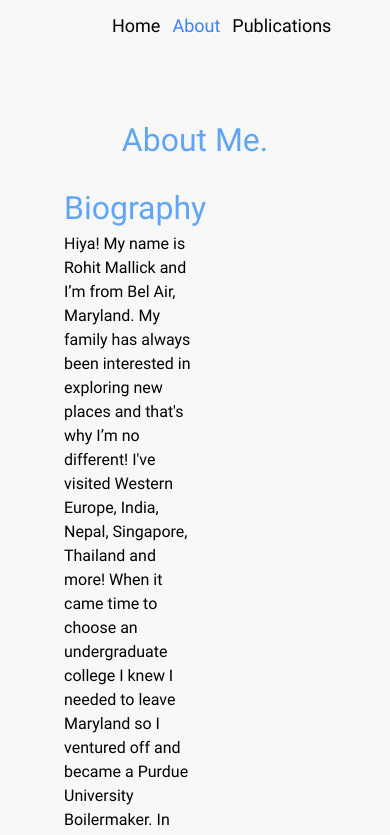
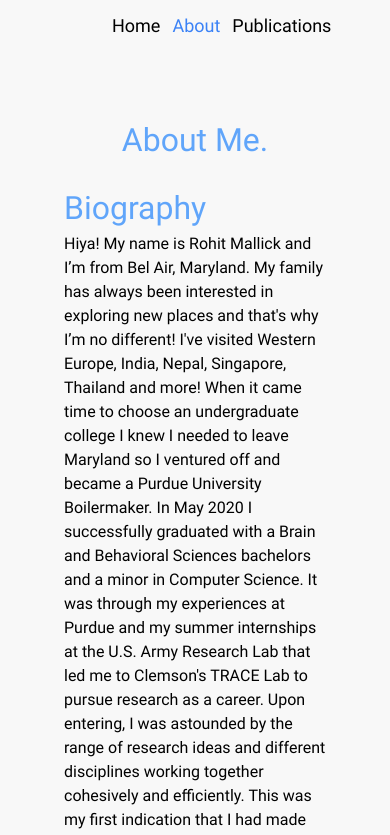
Before and after one commit to JaeGif/Rohit_Portfolio, a Next.js app: page /about in a window 390 px wide. Shown: the top 835 px of the page. Built offline with nearby package versions, Linux system fonts and the light colour scheme.

Commit message:
personal description responsive

```diff
--- a/src/components/about/PersonalDescription.tsx
+++ b/src/components/about/PersonalDescription.tsx
@@ -4,7 +4,7 @@
   return (
     <div id='about' className='flex flex-col w-full'>
       <h1>Biography</h1>
-      <span className='w-full flex justify-center items-center gap-10'>
+      <span className='w-full flex md:flex-row flex-col justify-center items-center gap-10'>
         <div className='flex w-full justify-start flex-col gap-2'>
           <p>
             Hiya! My name is Rohit Mallick and I’m from Bel Air, Maryland. My
```
